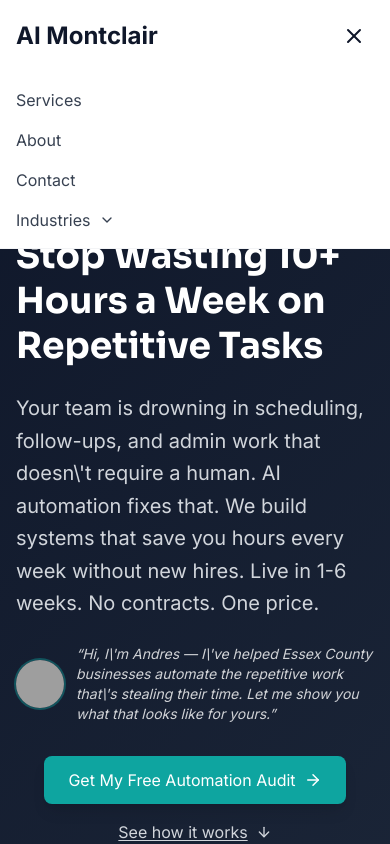
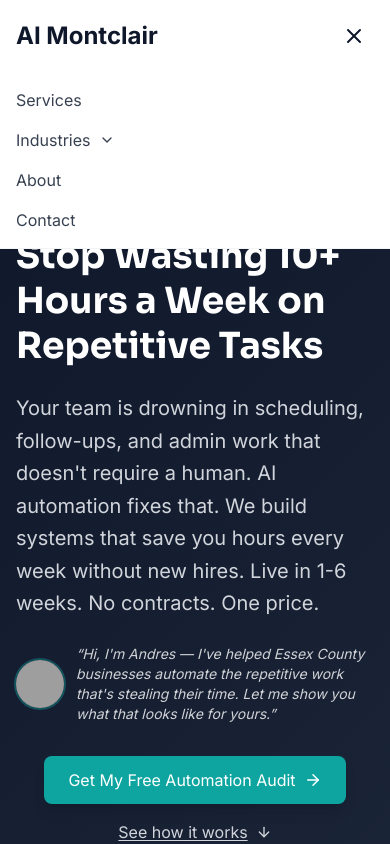
Before and after one commit to andresravinet/aimontclair-website, a React (Vite) app: page / in a window 390 px wide. Both pictures are taken after a click on the button "Toggle menu". Shown: the top 844 px of the page. Built offline with nearby package versions, Linux system fonts and the light colour scheme; grey boxes are pictures that could not be loaded.

Commit message:
fix: nav order Services>Industries>About>Contact on mobile + desktop, fix hero apostrophes rendering as backslash

```diff
--- a/src/components/home/Hero.jsx
+++ b/src/components/home/Hero.jsx
@@ -26,7 +26,7 @@ export function Hero() {
 
           <motion.div custom={1} initial="hidden" animate="visible" variants={fadeUp}>
             <p className="text-xl text-gray-300 mb-6 leading-relaxed">
-              Your team is drowning in scheduling, follow-ups, and admin work that doesn\'t require a human. AI automation fixes that. We build systems that save you hours every week without new hires. Live in 1-6 weeks. No contracts. One price.
+              Your team is drowning in scheduling, follow-ups, and admin work that doesn&apos;t require a human. AI automation fixes that. We build systems that save you hours every week without new hires. Live in 1-6 weeks. No contracts. One price.
             </p>
           </motion.div>
 
@@ -40,7 +40,7 @@ export function Hero() {
                 loading="lazy"
               />
               <p className="text-white/80 text-sm italic">
-                &ldquo;Hi, I\'m Andres &mdash; I\'ve helped Essex County businesses automate the repetitive work that\'s stealing their time. Let me show you what that looks like for yours.&rdquo;
+                &ldquo;Hi, I&apos;m Andres &mdash; I&apos;ve helped Essex County businesses automate the repetitive work that&apos;s stealing their time. Let me show you what that looks like for yours.&rdquo;
               </p>
             </div>
           </motion.div>
--- a/src/components/layout/Header.jsx
+++ b/src/components/layout/Header.jsx
@@ -3,42 +3,12 @@ import { Menu, X, ChevronDown } from 'lucide-react'
 import { Link, useLocation } from 'react-router-dom'
 
 const industryItems = [
-  {
-    emoji: '⚖️',
-    label: 'Law Firms',
-    href: '/industries/law-firms',
-    desc: 'Intake, billing, and client communication',
-  },
-  {
-    emoji: '🏥',
-    label: 'Medical & Dental',
-    href: '/industries/medical-dental',
-    desc: 'Scheduling, reminders, and front desk relief',
-  },
-  {
-    emoji: '🏠',
-    label: 'Real Estate',
-    href: '/industries/real-estate',
-    desc: 'Lead response, listings, and client nurture',
-  },
-  {
-    emoji: '💪',
-    label: 'Gyms & Fitness',
-    href: '/industries/gyms-fitness',
-    desc: 'Member retention and trial conversion',
-  },
-  {
-    emoji: '🍽️',
-    label: 'Restaurants',
-    href: '/industries/restaurants',
-    desc: 'Reservations, reviews, and slow night promos',
-  },
-  {
-    emoji: '🔧',
-    label: 'Home Services',
-    href: '/industries/home-services',
-    desc: 'Lead capture, scheduling, and reviews',
-  },
+  { emoji: '⚖️', label: 'Law Firms', href: '/industries/law-firms', desc: 'Intake, billing, and client communication' },
+  { emoji: '🏥', label: 'Medical & Dental', href: '/industries/medical-dental', desc: 'Scheduling, reminders, and front desk relief' },
+  { emoji: '🏠', label: 'Real Estate', href: '/industries/real-estate', desc: 'Lead response, listings, and client nurture' },
+  { emoji: '💪', label: 'Gyms & Fitness', href: '/industries/gyms-fitness', desc: 'Member retention and trial conversion' },
+  { emoji: '🍽️', label: 'Restaurants', href: '/industries/restaurants', desc: 'Reservations, reviews, and slow night promos' },
+  { emoji: '🔧', label: 'Home Services', href: '/industries/home-services', desc: 'Lead capture, scheduling, and reviews' },
 ]
 
 export function Header() {
@@ -50,6 +20,10 @@ export function Header() {
   const location = useLocation()
 
   const isActive = (path) => location.pathname === path
+
+  const linkClass = (path) =>
+    'font-500 transition-colors ' +
+    (isActive(path) ? 'text-brand' : scrolled ? 'text-gray-300 hover:text-white' : 'text-gray-700 hover:text-navy')
 
   useEffect(() => {
     const handleScroll = () => setScrolled(window.scrollY > 60)
@@ -67,12 +41,6 @@ export function Header() {
     return () => document.removeEventListener('mousedown', handleClickOutside)
   }, [])
 
-  const navItems = [
-    { label: 'Services', href: '/services' },
-    { label: 'About', href: '/about' },
-    { label: 'Contact', href: '/contact' },
-  ]
-
   return (
     <header
       className={`sticky top-0 z-50 transition-all duration-300 ${
@@ -82,51 +50,30 @@ export function Header() {
       }`}
     >
       <nav className="container-custom py-4 flex items-center justify-between">
-        <Link to="/" className={`text-2xl font-bold transition-colors ${scrolled ? 'text-white' : 'text-navy'}`}>
+        <Link to="/" className={'text-2xl font-bold transition-colors ' + (scrolled ? 'text-white' : 'text-navy')}>
           AI Montclair
         </Link>
 
-        {/* Desktop Menu */}
+        {/* Desktop Menu: Services > Industries > About > Contact */}
         <div className="hidden md:flex items-center gap-8">
-          {/* Services */}
-          <Link
-            to="/services"
-            className={`font-500 transition-colors ${isActive('/services') ? 'text-brand' : scrolled ? 'text-gray-300 hover:text-white' : 'text-gray-700 hover:text-navy'}`}
-          >
-            Services
-          </Link>
+          <Link to="/services" className={linkClass('/services')}>Services</Link>
 
-          {/* Industries Dropdown — sits between Services and About */}
-          <div
-            className="relative"
-            ref={dropdownRef}
-            onMouseEnter={() => setIndustriesOpen(true)}
-            onMouseLeave={() => setIndustriesOpen(false)}
-          >
+          {/* Industries Dropdown */}
+          <div className="relative" ref={dropdownRef} onMouseEnter={() => setIndustriesOpen(true)} onMouseLeave={() => setIndustriesOpen(false)}>
             <button
-              className={`flex items-center gap-1 font-500 transition-colors ${
-                location.pathname.startsWith('/industries')
-                  ? 'text-brand'
-                  : scrolled
-                  ? 'text-gray-300 hover:text-white'
-                  : 'text-gray-700 hover:text-navy'
-              }`}
+              className={'flex items-center gap-1 font-500 transition-colors ' +
+                (location.pathname.startsWith('/industries') ? 'text-brand' : scrolled ? 'text-gray-300 hover:text-white' : 'text-gray-700 hover:text-navy')}
               onClick={() => setIndustriesOpen((v) => !v)}
               aria-haspopup="true"
               aria-expanded={industriesOpen}
             >
               Industries
-              <ChevronDown
-                size={16}
-                className={`transition-transform duration-200 ${industriesOpen ? 'rotate-180' : ''}`}
-              />
+              <ChevronDown size={16} className={'transition-transform duration-200 ' + (industriesOpen ? 'rotate-180' : '')} />
             </button>
 
-            {/* Dropdown Panel */}
             <div
-              className={`absolute top-full left-1/2 -translate-x-1/2 mt-2 w-80 bg-white rounded-xl shadow-xl border border-slate-100 overflow-hidden transition-all duration-200 origin-top ${
-                industriesOpen ? 'opacity-100 scale-y-100 pointer-events-auto' : 'opacity-0 scale-y-95 pointer-events-none'
-              }`}
+              className={'absolute top-full left-1/2 -translate-x-1/2 mt-2 w-80 bg-white rounded-xl shadow-xl border border-slate-100 overflow-hidden transition-all duration-200 origin-top ' +
+                (industriesOpen ? 'opacity-100 scale-y-100 pointer-events-auto' : 'opacity-0 scale-y-95 pointer-events-none')}
               style={{ transformOrigin: 'top center' }}
             >
               <div className="py-2">
@@ -150,58 +97,34 @@ export function Header() {
             </div>
           </div>
 
-          {/* About + Contact */}
-          <Link to="/about" className={`font-500 transition-colors ${isActive('/about') ? 'text-brand' : scrolled ? 'text-gray-300 hover:text-white' : 'text-gray-700 hover:text-navy'}`}>About</Link>
-          <Link to="/contact" className={`font-500 transition-colors ${isActive('/contact') ? 'text-brand' : scrolled ? 'text-gray-300 hover:text-white' : 'text-gray-700 hover:text-navy'}`}>Contact</Link>
+          <Link to="/about" className={linkClass('/about')}>About</Link>
+          <Link to="/contact" className={linkClass('/contact')}>Contact</Link>
         </div>
 
         {/* Mobile Menu Button */}
         <button
-          className={`md:hidden p-2 transition-colors ${scrolled ? 'text-white' : 'text-navy'}`}
+          className={'md:hidden p-2 transition-colors ' + (scrolled ? 'text-white' : 'text-navy')}
           onClick={() => setIsOpen(!isOpen)}
           aria-label="Toggle menu"
         >
           {isOpen ? <X size={24} /> : <Menu size={24} />}
         </button>
 
-        {/* Mobile Menu */}
+        {/* Mobile Menu: Services > Industries > About > Contact */}
         {isOpen && (
-          <div className={`absolute top-full left-0 right-0 border-b md:hidden ${scrolled ? 'bg-[#0D1B2A]/95 backdrop-blur-sm border-gray-700' : 'bg-white border-gray-100'}`}>
+          <div className={'absolute top-full left-0 right-0 border-b md:hidden ' + (scrolled ? 'bg-[#0D1B2A]/95 backdrop-blur-sm border-gray-700' : 'bg-white border-gray-100')}>
             <div className="container-custom py-4 flex flex-col gap-4">
-              {navItems.map((item) => (
-                <Link
-                  key={item.href}
-                  to={item.href}
-                  className={`font-500 transition-colors ${
-                    isActive(item.href)
-                      ? 'text-brand'
-                      : scrolled
-                      ? 'text-gray-300 hover:text-white'
-                      : 'text-gray-700 hover:text-navy'
-                  }`}
-                  onClick={() => setIsOpen(false)}
-                >
-                  {item.label}
-                </Link>
-              ))}
+              <Link to="/services" className={linkClass('/services')} onClick={() => setIsOpen(false)}>Services</Link>
 
               {/* Mobile Industries Accordion */}
               <div>
                 <button
-                  className={`flex items-center gap-1 font-500 transition-colors w-full text-left ${
-                    location.pathname.startsWith('/industries')
-                      ? 'text-brand'
-                      : scrolled
-                      ? 'text-gray-300'
-                      : 'text-gray-700'
-                  }`}
+                  className={'flex items-center gap-1 font-500 transition-colors w-full text-left ' +
+                    (location.pathname.startsWith('/industries') ? 'text-brand' : scrolled ? 'text-gray-300' : 'text-gray-700')}
                   onClick={() => setMobileIndustriesOpen((v) => !v)}
                 >
                   Industries
-                  <ChevronDown
-                    size={16}
-                    className={`ml-1 transition-transform duration-200 ${mobileIndustriesOpen ? 'rotate-180' : ''}`}
-                  />
+                  <ChevronDown size={16} className={'ml-1 transition-transform duration-200 ' + (mobileIndustriesOpen ? 'rotate-180' : '')} />
                 </button>
                 {mobileIndustriesOpen && (
                   <div className="mt-2 pl-4 flex flex-col gap-3">
@@ -209,9 +132,7 @@ export function Header() {
                       <Link
                         key={item.href}
                         to={item.href}
-                        className={`flex items-center gap-2 text-sm transition-colors ${
-                          scrolled ? 'text-gray-300 hover:text-white' : 'text-gray-600 hover:text-navy'
-                        }`}
+                        className={'flex items-center gap-2 text-sm transition-colors ' + (scrolled ? 'text-gray-300 hover:text-white' : 'text-gray-600 hover:text-navy')}
                         onClick={() => { setIsOpen(false); setMobileIndustriesOpen(false) }}
                       >
                         <span>{item.emoji}</span>
@@ -221,6 +142,9 @@ export function Header() {
                   </div>
                 )}
               </div>
+
+              <Link to="/about" className={linkClass('/about')} onClick={() => setIsOpen(false)}>About</Link>
+              <Link to="/contact" className={linkClass('/contact')} onClick={() => setIsOpen(false)}>Contact</Link>
             </div>
           </div>
         )}
```
